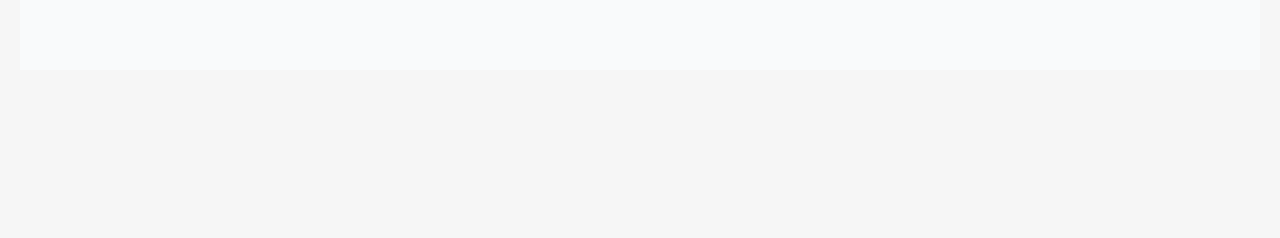
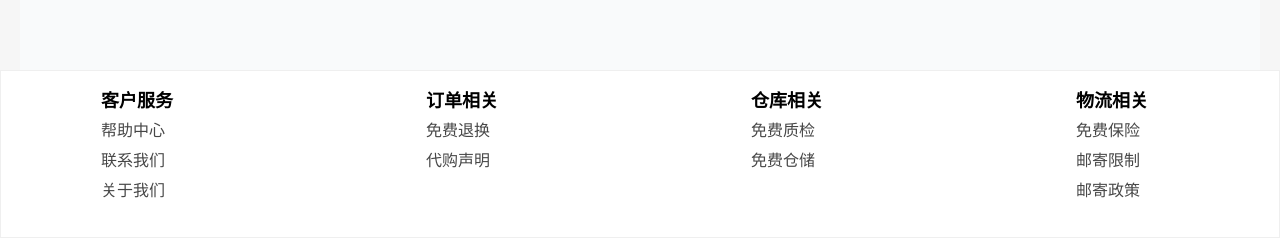
Before and after one commit to OrangeDreak/zy_pc, a Vue app: page / in a window 1280 px wide. Shown: the part 810-1048 px from the top of the page. Before the commit the page ends 880 px from the top, so only its background shows below. Built offline with nearby package versions, Linux system fonts and the light colour scheme.

Commit message:
feat: ui

```diff
--- /dev/null
+++ b/src/components/layout/CommonFooter.vue
@@ -0,0 +1,88 @@
+<template>
+  <div class="content">
+    <div class="top">
+      <div class="item">
+        <div class="title">客户服务</div>
+        <ul>
+          <li><a href="#">帮助中心</a></li>
+          <li><a href="#">联系我们</a></li>
+          <li><a href="#">关于我们</a></li>
+        </ul>
+      </div>
+      <div class="item help">
+        <div class="title">订单相关</div>
+        <ul>
+          <li><a href="#">免费退换</a></li>
+          <li><a href="#">代购声明</a></li>
+        </ul>
+      </div>
+      <div class="item agreement">
+        <div class="title">仓库相关</div>
+        <ul>
+          <li><a href="#">免费质检</a></li>
+          <li><a href="#">免费仓储</a></li>
+        </ul>
+      </div>
+      <div class="item link">
+        <div class="title">物流相关</div>
+        <ul>
+          <li><a href="#">免费保险</a></li>
+          <li><a href="#">邮寄限制</a></li>
+          <li><a href="#">邮寄政策</a></li>
+        </ul>
+      </div>
+    </div>
+  </div>
+</template>
+<script setup>
+const goArticle = (url) => {
+  window.open(url, '_blank');
+};
+</script>
+<style lang="less" scoped>
+@import "@/styles/variables.less";
+
+.content {
+  padding: 20px 0;
+  border: 1px solid #efefef;
+  background: #fff;
+}
+
+.top {
+  width: 1280px;
+  margin: 0 auto;
+  display: flex;
+  flex-wrap: wrap;
+  gap: 20px;
+}
+
+.item {
+  flex: 1;
+  min-width: 150px;
+  padding-left: 100px;
+  .title {
+    font-size: 18px;
+    font-weight: bold;
+    margin-bottom: 10px;
+  }
+
+  ul {
+    list-style: none;
+    padding: 0;
+
+    li {
+      margin-bottom: 12px;
+      opacity: 0.9;
+
+      a {
+        color: #333;
+        text-decoration: none;
+
+        &:hover {
+          color: @primary-color; // 使用 variables.less 中定义的变量
+        }
+      }
+    }
+  }
+}
+</style>
--- a/src/views/home/index.vue
+++ b/src/views/home/index.vue
@@ -58,12 +58,14 @@
       </div>
     </div>
 
+    <common-footer />
   </div>
 </template>
 
 <script setup>
 import { useRouter } from "vue-router";
 import CommonHeader from '@/components/layout/CommonHeader.vue'
+import CommonFooter from '@/components/layout/CommonFooter.vue'
 import { ref } from 'vue';
 import { Plus, ArrowRight, Box, Search, User, Lock } from '@element-plus/icons-vue';
 const warehouseImage = 'https://ai-public.mastergo.com/ai/img_res/a68e4f6d0fc21bcce90156ffec5372c6.jpg';
```
